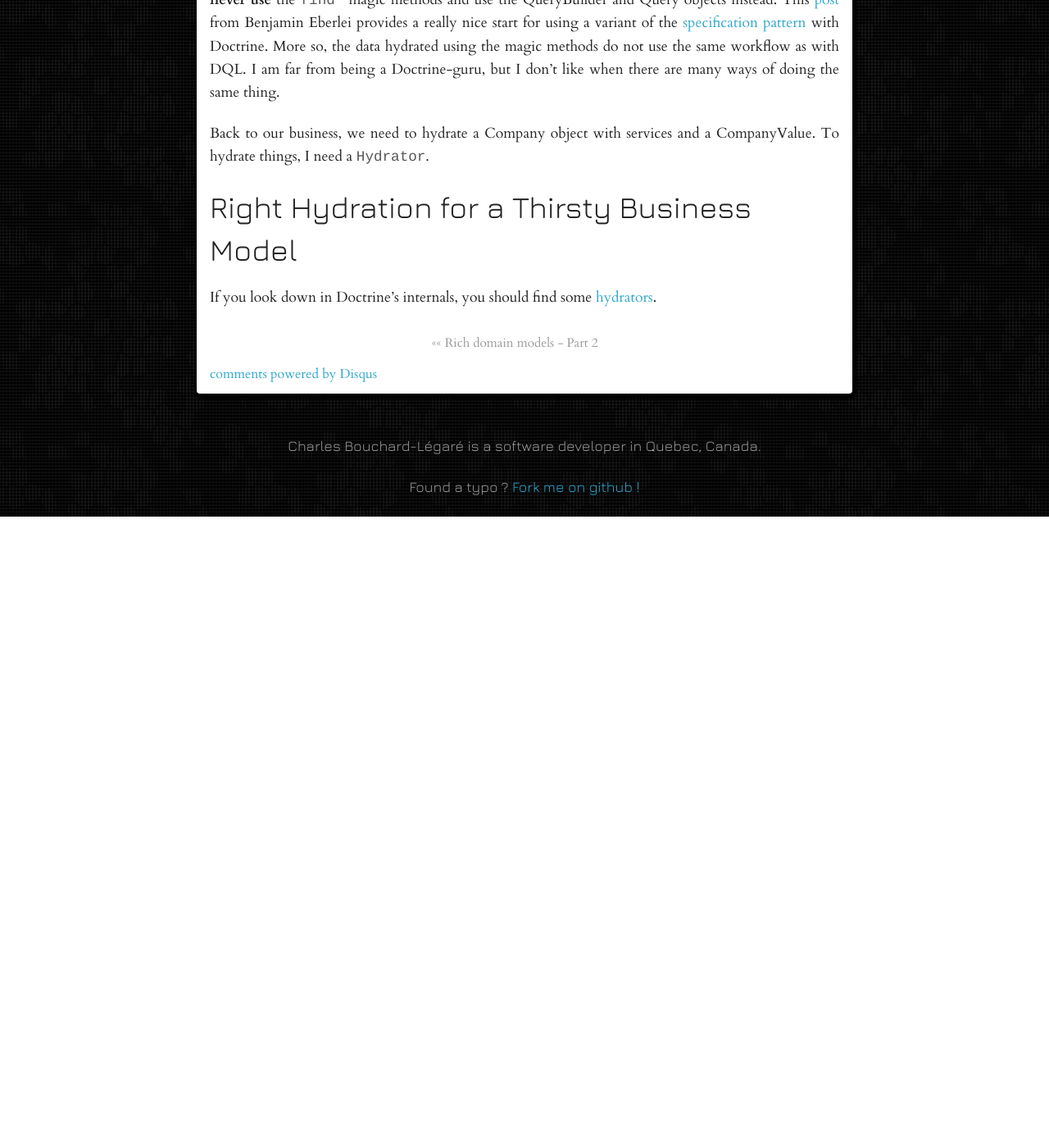
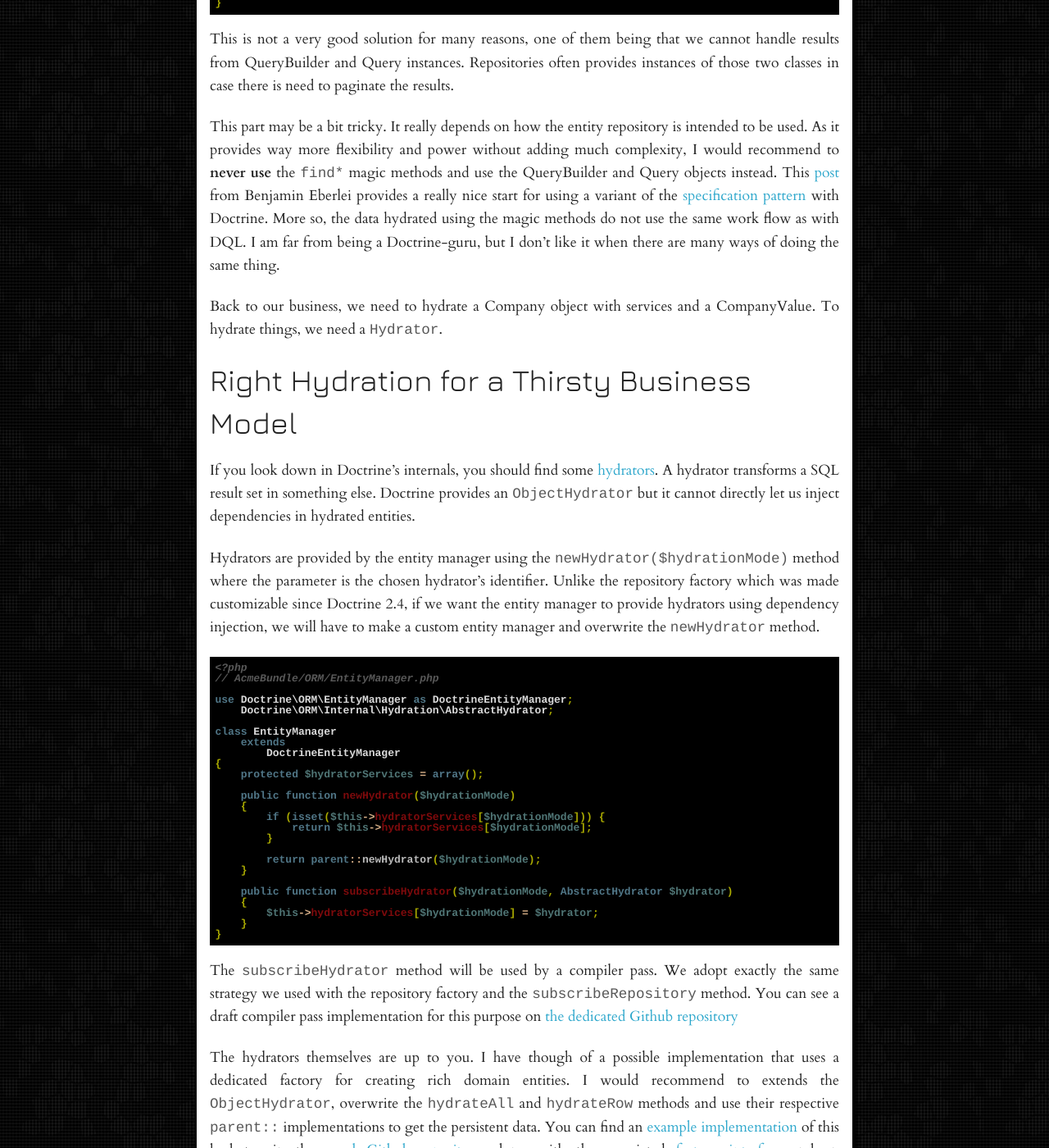
Before and after one commit to abstrus/abstrus.github.io, a Jekyll site: the page built from _posts/2014-03-13-rich-domain-models-part-3.md, in a window 1280 px wide and 1400 px high, scrolled down 915 px. Shown: the whole window at 82% size. Built offline with Jekyll 4.4.1, drawn with Linux system fonts in a browser that asks for light colours; Markdown is read by kramdown in place of the engine named in the settings; comment, search, counter and statistics services are not loaded; before the commit the page ends 1545 px from its top, so only the background shows below that; some of the changed text lies outside the part shown.

Commit message:
re titled and part 3

```diff
--- a/_posts/2014-03-13-rich-domain-models-part-3.md
+++ b/_posts/2014-03-13-rich-domain-models-part-3.md
@@ -1,13 +1,18 @@
 ---
 layout: post
-title:  Rich domain models - Part 3
+title:  Dependency injection with Doctrine - Part 3
 ---
 
+On [part 2]({{ page.previous.url }}), we managed to have dependencies injected in Doctrine
+repositories.  This time, we would like to have dependencies injected in Doctrine entities.
+There are many ways to achieve this.
 
+I keep code samples [available on github](https://github.com/abstrus/AbstrusRichModelBundle).
+**Don't expect that code to work out of the box yet.**  Do not *copy-waste* it like an idiot !
 
 ## Half Repository, Half Factory
 
-We are not over yet.  Our custom repository need to return `Company` objects, not `CompanyValue` objects.
+Our custom repository need to return `Company` objects, not `CompanyValue` objects.
 We could simply do the following with any `find*` method:
 
 {% highlight php startinline %}
@@ -41,7 +46,7 @@
 
 This is not a very good solution for many reasons, one of them being that we cannot handle results from
 QueryBuilder and Query instances.  Repositories often provides instances of those two classes in case
-there is a need to paginate the results.
+there is need to paginate the results.
 
 This part may be a bit tricky.  It really depends on how the entity repository is intended to be used.
 As it provides way more flexibility and power without adding much complexity, I would recommend to
@@ -49,13 +54,76 @@
 [post](http://whitewashing.de/2013/03/04/doctrine_repositories.html) from Benjamin Eberlei provides a
 really nice start for using a variant of the
 [specification pattern](http://en.wikipedia.org/wiki/Specification_pattern) with Doctrine.  More so,
-the data hydrated using the magic methods do not use the same workflow as with DQL.  I am far from
-being a Doctrine-guru, but I don't like when there are many ways of doing the same thing.
+the data hydrated using the magic methods do not use the same work flow as with DQL.  I am far from
+being a Doctrine-guru, but I don't like it when there are many ways of doing the same thing.
 
 Back to our business, we need to hydrate a Company object with services and a CompanyValue.  To
-hydrate things, I need a `Hydrator`.
+hydrate things, we need a `Hydrator`.
 
 ## Right Hydration for a Thirsty Business Model
 
-If you look down in Doctrine's internals, you should find
-some [hydrators](http://www.doctrine-project.org/api/orm/2.4/namespace-Doctrine.ORM.Internal.Hydration.html).
+If you look down in Doctrine's internals, you should find some
+[hydrators](http://www.doctrine-project.org/api/orm/2.4/namespace-Doctrine.ORM.Internal.Hydration.html).
+A hydrator transforms a SQL result set in something else.  Doctrine provides an
+[`ObjectHydrator`](http://www.doctrine-project.org/api/orm/2.4/class-Doctrine.ORM.Internal.Hydration.ObjectHydrator.html)
+but it cannot directly let us inject dependencies in hydrated entities.
+
+Hydrators are provided by the entity manager using the `newHydrator($hydrationMode)` method where
+the parameter is the chosen hydrator's identifier.  Unlike the repository factory which was made
+customizable since Doctrine 2.4, if we want the entity manager to provide hydrators using dependency
+injection, we will have to make a custom entity manager and overwrite the `newHydrator` method.
+
+{% highlight php startinline %}
+<?php
+// AcmeBundle/ORM/EntityManager.php
+
+use Doctrine\ORM\EntityManager as DoctrineEntityManager;
+    Doctrine\ORM\Internal\Hydration\AbstractHydrator;
+
+class EntityManager
+    extends
+        DoctrineEntityManager
+{
+    protected $hydratorServices = array();
+
+    public function newHydrator($hydrationMode)
+    {
+        if (isset($this->hydratorServices[$hydrationMode])) {
+            return $this->hydratorServices[$hydrationMode];
+        }
+
+        return parent::newHydrator($hydrationMode);
+    }
+
+    public function subscribeHydrator($hydrationMode, AbstractHydrator $hydrator)
+    {
+        $this->hydratorServices[$hydrationMode] = $hydrator;
+    }
+}
+{% endhighlight %}
+
+The `subscribeHydrator` method will be used by a compiler pass.  We adopt exactly the same
+strategy we used with the repository factory and the `subscribeRepository` method.  You can see a
+draft compiler pass implementation for this purpose on
+[the dedicated Github repository](https://github.com/abstrus/AbstrusRichModelBundle/blob/master/DependencyInjection/Compiler/CustomHydratorCompilerPass.php)
+
+The hydrators themselves are up to you.  I have though of a possible implementation that uses a
+dedicated factory for creating rich domain entities.  I would recommend to extends the
+`ObjectHydrator`, overwrite the `hydrateAll` and `hydrateRow` methods and use their respective
+`parent::` implementations to get the persistent data.  You can find an
+[example implementation](https://github.com/abstrus/AbstrusRichModelBundle/blob/master/ORM/DomainObjectHydrator.php)
+of this hydrator in the
+[usual Github repository](https://github.com/abstrus/AbstrusRichModelBundle)
+along with the associated
+[factory interface](https://github.com/abstrus/AbstrusRichModelBundle/blob/master/Model/Entity/Factory/EntityFactory.php)
+and an
+[implementation](https://github.com/abstrus/AbstrusRichModelBundle/blob/master/Model/Entity/Factory/FromDraftFactory.php)
+based on [object cloning](http://www.php.net/manual/en/language.oop5.cloning.php) mechanisms.
+
+## Tools of the trade
+
+Having the dependency injection wired with Doctrine's repositories, entities (somewhat) and
+hydrators should help building a rich domain model in many projects.  Remember the `Company` class
+example we used in [the first post of this trilogy]( {{ page.previous.previous.url }} ) ?  We now
+have the proof that entities returned by Doctrine queries can order pizza.
+[QED](http://en.wiktionary.org/wiki/quod_erat_demonstrandum) as the mathematicians say.
```
Also changed, not shown: _posts/2014-03-10-rich-domain-models-part-1.md (+1 -1 lines), _posts/2014-03-11-rich-domain-models-part-2.md (+1 -1 lines).
